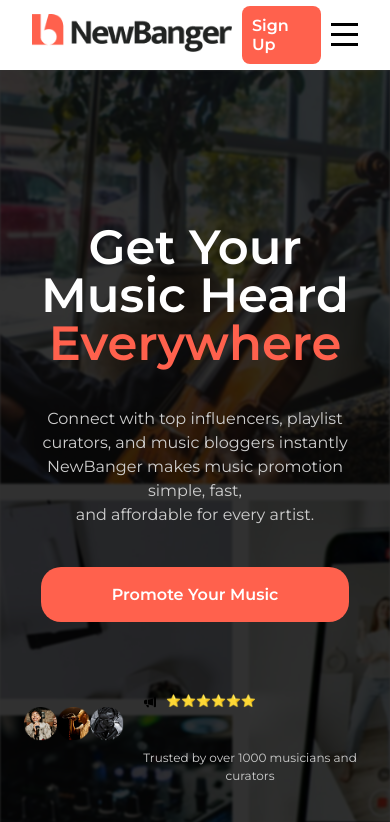
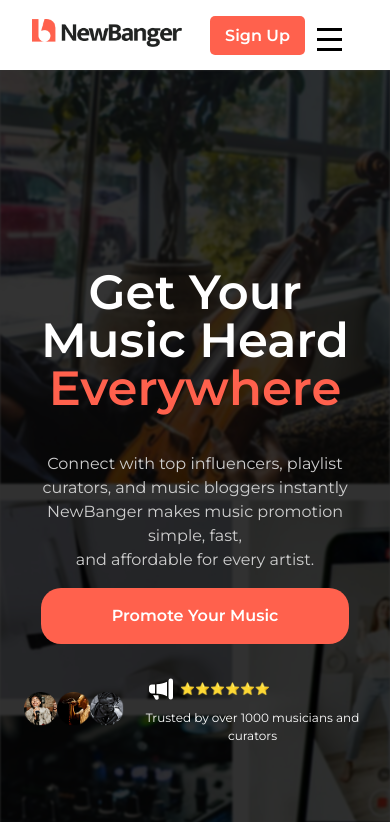
Before and after one commit to Menzo101/newBangersss, a React (Vite) app: page / in a window 390 px wide. Shown: the top 822 px of the page. Built offline with nearby package versions, Linux system fonts and the light colour scheme; a web font is replaced by a local one.

Commit message:
secondcommit

```diff
--- a/src/components/changebackground.css
+++ b/src/components/changebackground.css
@@ -275,6 +275,124 @@
         margin-top: 6rem;
     }
 
+    .network-card-wrapper:hover .card-overlay {
+        opacity: 1;
+        background-color: black;
+        width: 100%;
+        height: 10vh;
+        padding: 0 0 0 10px;
+
+        position: relative;
+
+        top: -14px;
+
+    }
+
+
+    .card-overlay .card-label {
+        font-family: Montserrat, sans-serif;
+        font-weight: 600;
+        font-size: 16px;
+        color: #fff;
+    }
+
+    .card-overlay .card-arrow {
+        width: 32px;
+        height: 32px;
+        display: none;
+        object-fit: contain;
+    }
+
+    .card-header,
+    .card-overlay {
+        justify-content: flex-start;
+    }
+
+    .card-arrow {
+        margin-top: 1rem;
+        margin-right: -1rem;
+        display: block;
+        /* reset bad shift */
+    }
+
+    /* 🔒 Lock stack order everywhere */
+    .card-header .card-label,
+    .card-overlay .card-label {
+        order: 1;
+    }
+
+    .card-header .card-arrow,
+    .card-overlay .card-arrow {
+        order: 2;
+    }
+
+    .card-header,
+    .card-overlay {
+        display: flex;
+        flex-direction: row;
+        /* always label → arrow */
+        align-items: center;
+        justify-content: flex-start;
+        gap: 12px;
+        flex-direction: row-reverse;
+    }
+
+    .card-overlay {
+        position: absolute;
+        bottom: 0;
+        /* bottom: 20px; */
+        left: 20px;
+        display: flex;
+        align-items: center;
+        gap: 12px;
+        opacity: 0;
+        transition: opacity 0.5s ease;
+        /* z-index: 3;
+        background-color: blue; */
+
+        /* background: transparent; */
+        flex-direction: row-reverse;
+    }
+
+    .card-label {
+        position: relative;
+        left: -11px;
+
+        display: block;
+        width: 100%;
+    }
+
+    /* .card-arrow {
+        position: relative;
+        display: block;
+        left: 6rem;
+        width: 100%;
+    } */
+
+    .card-label {
+        font-size: 14px;
+        text-align: left;
+        display: block;
+        padding: 0 0 0 15px;
+    }
+
+    .card-header {
+        display: flex;
+
+    }
+
+    .card-arrow {
+        width: 24px;
+        height: 24px;
+        margin-left: 0;
+        position: relative;
+        left: 5rem;
+        /* critical */
+        display: block;
+        display: none;
+    }
+
+
 
 
 }
--- a/src/components/navbar.css
+++ b/src/components/navbar.css
@@ -231,13 +231,21 @@ li {
 @media (max-width: 480px) {
     .menu-toggle {
         display: block;
+        /* hidden on desktop */
+        width: 25px;
+        height: 15px;
         position: relative;
-        right: 0
+        cursor: pointer;
+        z-index: 2000;
     }
 
     /* .menu-toggle {
-        display: flex;
+        display: block;
+        position: relative;
+        right: 0
     } */
+
+
 
     .nav {
         position: absolute;
@@ -277,18 +285,23 @@ li {
         color: black;
     }
 
+    .logo img {
+        width: 150px;
+    }
+
     #ham-btn {
         display: block;
         text-decoration: none;
         color: white;
         font-family: "Montserrat", sans-serif;
-        font-size: 18px;
+        font-size: 16px;
         font-weight: 600;
         letter-spacing: -0.24%;
         background-color: rgba(255, 97, 77, 1);
-        padding: 10px;
-        font-size: 16px;
-        border-radius: 8px;
+        padding: 10px 15px;
+
+        border-radius: 5px;
+
     }
 
     .hamburger-element {
--- a/src/components/secondcomponent.css
+++ b/src/components/secondcomponent.css
@@ -16,16 +16,6 @@
     align-items: center;
     /* vertical center */
     justify-content: center;
-
-
-
-
-
-
-    /* position: relative;
-    height: 100vh;
-    overflow: hidden;
-    color: #fff; */
 
 }
 
@@ -295,8 +285,24 @@
 
 
 @media (max-width:480px) {
+    .hero {
+
+        position: relative;
+        height: 100vh;
+        overflow: hidden;
+        color: #fff;
+
+        display: flex;
+        align-items: center;
+        /* vertical center */
+        justify-content: center;
+
+
+    }
+
+
     .hero-content h1 {
-        margin-top: 4rem;
+        margin-top: 3rem;
         font-size: 48px;
         font-family: Montserrat;
         font-weight: 600;
@@ -320,7 +326,7 @@
         position: relative;
         z-index: 2;
         max-width: 850px;
-        margin: 4rem auto;
+        margin: 2rem auto;
         align-items: center;
 
 
@@ -328,7 +334,7 @@
 
     #trumpet {
         color: black;
-        font-size: 1.5rem;
+        font-size: 1rem;
         display: block;
 
     }
@@ -339,7 +345,7 @@
     }
 
     .cta-btn {
-        margin-top: 2.5rem;
+        margin-top: 1rem;
         padding: 18px 30px;
         background-color: rgba(255, 97, 77, 1);
         border: none;
@@ -367,18 +373,33 @@
         color: #bdbdbd;
 
         max-width: 400px;
-        margin: 2.5rem auto;
+        margin: 5px auto;
 
     }
 
     .icons {
-        margin-top: 1rem;
+        margin-top: 5px;
+        position: relative;
+        top: 2rem;
 
         display: flex;
         align-items: center;
-        gap: 10px;
+        gap: 7px;
         margin-left: 10px;
 
+
+    }
+
+    .social-proof {
+        margin-top: 15px;
+        display: flex;
+        justify-content: center;
+        gap: 15px;
+        align-items: center;
+
+
+
+        color: #bdbdbd;
 
     }
 
@@ -389,20 +410,30 @@
     }
 
     #trumpet {
-        color: black;
-        font-size: 12px;
+        color: white;
+        font-size: 1.5rem;
         display: block;
 
     }
+
+
+
+
 
     #stars {
         display: block;
         font-size: 12px;
     }
 
+    .newContainer {
+        margin-top: -2rem;
+    }
+
     .newContainer p {
         font-size: 12px;
         font-family: Montserrat;
+        color: white;
+
     }
 
     .avatars img {
@@ -495,12 +526,16 @@
 
     }
 
+
+
+
     #trumpet {
-        color: black;
+        color: white;
         font-size: 1.5rem;
         display: block;
 
     }
+
 
     #stars {
         display: block;
--- a/src/components/trustus.css
+++ b/src/components/trustus.css
@@ -163,5 +163,14 @@
         transition: transform 0.25s ease, box-shadow 0.25s ease;
     }
 
+    .why-card:hover {
+        transform: translateY(-5px);
+        box-shadow: 0 10px 25px rgba(0, 0, 0, 0.06);
+
+        background-color: #E42007 !important;
+
+        color: white;
+    }
+
 
 }
```
